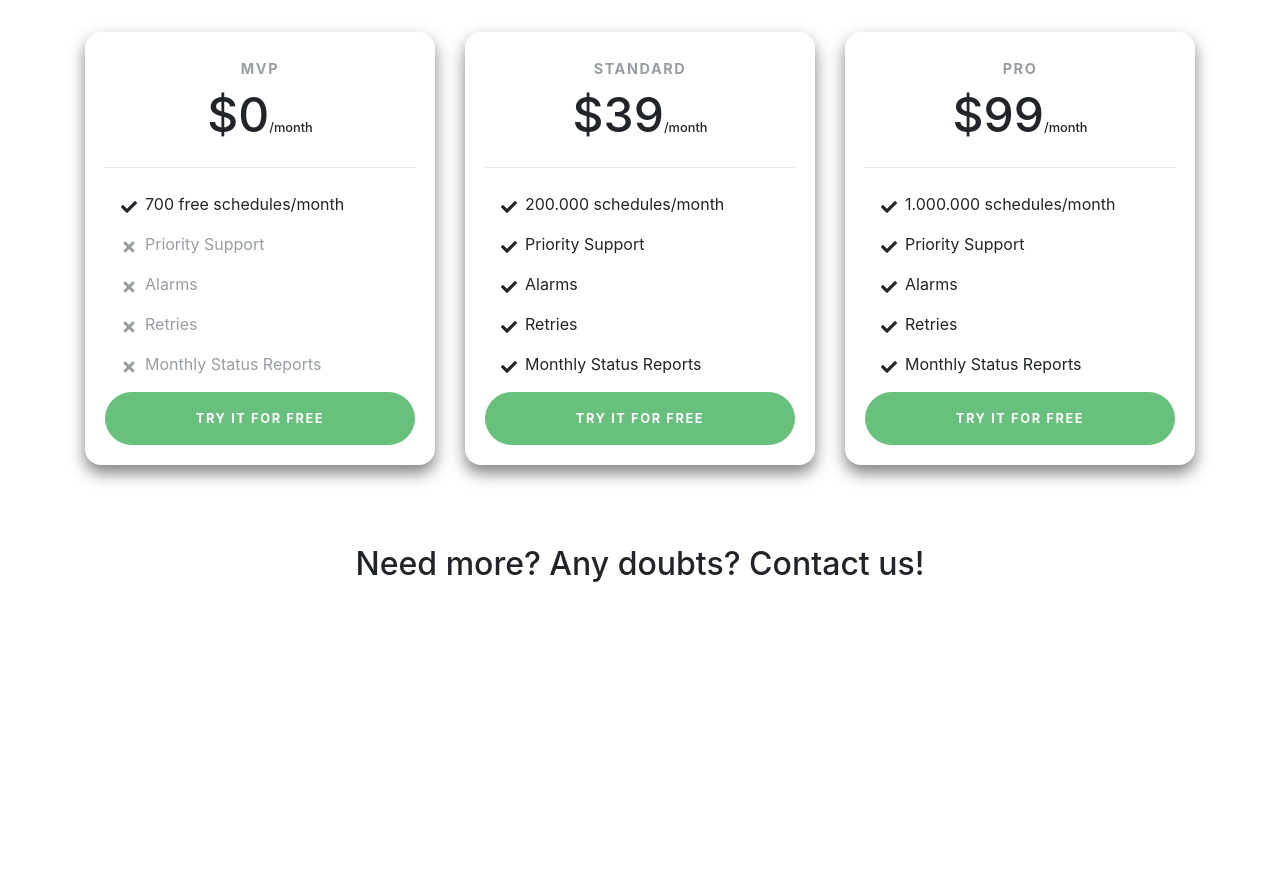
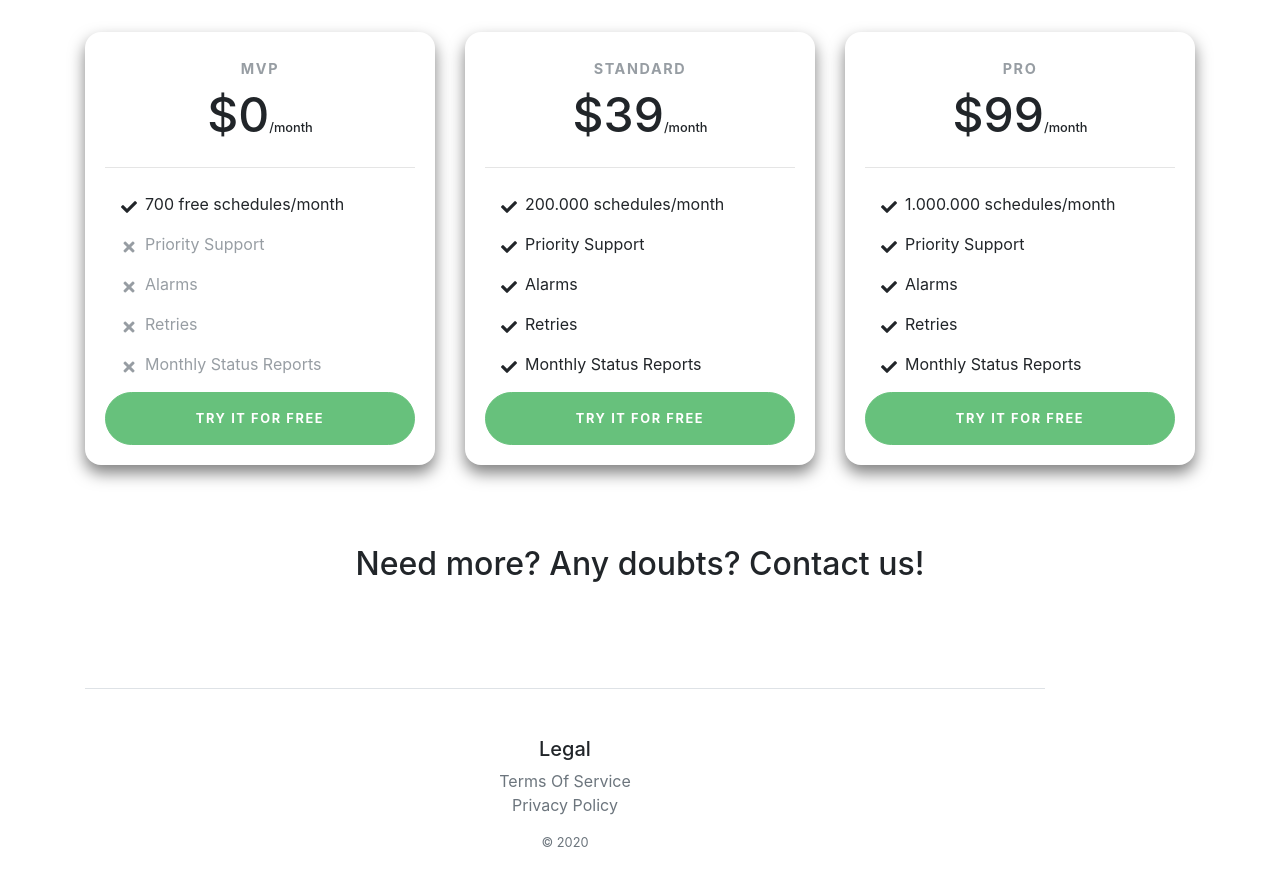
Before and after one commit to Scheduly-io/scheduler_landing, a Jekyll site: the page built from index.html, in a window 1280 px wide and 900 px high, scrolled down 4163 px. Shown: the top 886 px of the window. Built offline with Jekyll 4.4.1, drawn with Linux system fonts in a browser that asks for light colours; nearby versions of some CDN libraries; before the commit the page ends 4835 px from its top, so only the background shows below that.

Commit message:
Add footer

```diff
--- /dev/null
+++ b/_includes/footer.html
@@ -0,0 +1,14 @@
+<div id="footer" class="container text-center">
+  <footer class="pt-4 my-md-5 pt-md-5 border-top" style="max-width: 960px;">
+    <h5>Legal</h5>
+    <ul class="list-unstyled text-small">
+      <li>
+        <a class="text-muted" href="/terms_of_service">Terms Of Service</a>
+      </li>
+      <li>
+        <a class="text-muted" href="/privacy">Privacy Policy</a>
+      </li>
+    </ul>
+    <small class="d-block mb-3 text-muted">&copy; 2020</small>
+  </footer>
+</div>
--- a/_layouts/default.html
+++ b/_layouts/default.html
@@ -31,6 +31,7 @@
   <body>
     {% include navigation.html %}
     {{ content }}
+    {% include footer.html %}
 
     <!-- Bootstrap needs the following scripts -->
     <script src="https://code.jquery.com/jquery-3.5.1.min.js" integrity="sha256-9/aliU8dGd2tb6OSsuzixeV4y/faTqgFtohetphbbj0=" crossorigin="anonymous"></script>
```
